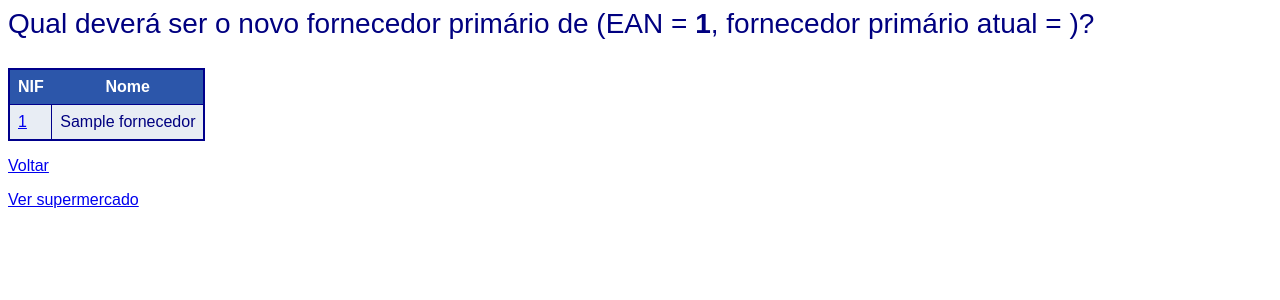
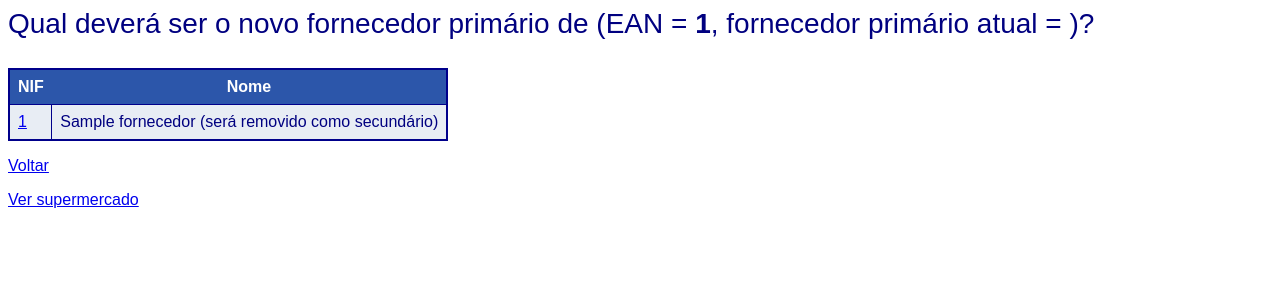
Before and after one commit to Marghrid/Databases, a PHP site: page /alterar_forn_prim.php?ean=1 in a window 1280 px wide. Shown: the top 300 px of the page. Run offline with PHP 8.4, Linux system fonts and the light colour scheme; tables that the repository leaves empty hold one stand-in row (values such as "Sample post"); data that the repository does not hold is empty; some libraries are stand-ins or nearby versions.

Commit message:
Alterar prim para sec mensagem

```diff
--- a/web/alterar_forn_prim.php
+++ b/web/alterar_forn_prim.php
@@ -54,7 +54,7 @@
                 {
                     echo("<tr>\n");
                     echo("<td><a href=update_forn_prim_prod.php?ean=$ean&novo_forn_prim={$row['nif']}&is_sec=yes>{$row['nif']}</a></td>\n");
-                    echo("<td>{$row['nome']}</td>\n");
+                    echo("<td>{$row['nome']} (será removido como secundário)</td>\n");
                     echo("</tr>\n");
                 }
                 echo("</table>\n");
```
